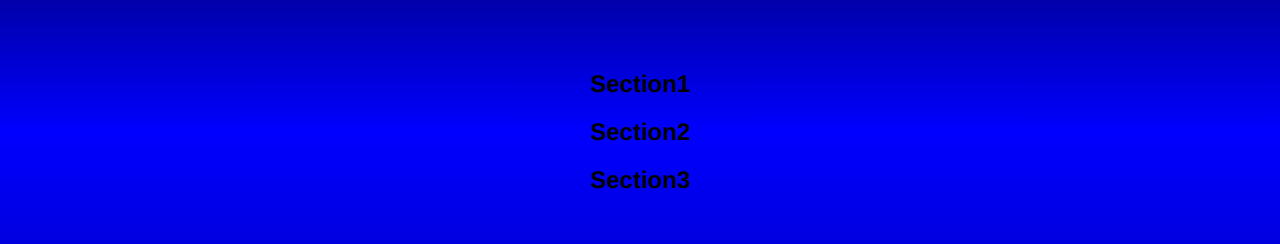
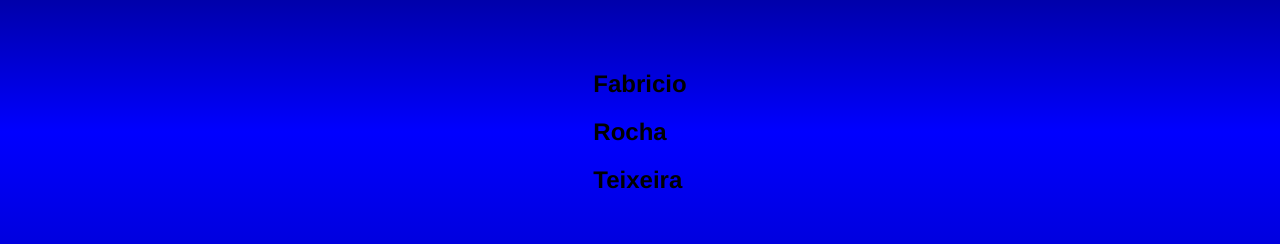
Before and after one commit to FabricioOnnil/Champions23, a website: page resultadoGeral.html in a window 1280 px wide. Shown: the part 268-512 px from the top of the page. Drawn offline with Linux system fonts and the light colour scheme.

Commit message:
07janeiro

```diff
--- a/resultadoGeral.html
+++ b/resultadoGeral.html
@@ -1,5 +1,6 @@
 <!DOCTYPE html>
 <html lang="en">
+
 <head>
     <meta charset="UTF-8">
     <meta name="viewport" content="width=device-width, initial-scale=1.0">
@@ -10,11 +11,19 @@
 
     </style>
 </head>
+
 <body>
     <main>
-        <section><h1>Section1</h1></section>
-        <section><h1>Section2</h1></section>
-        <section><h1>Section3</h1></section>
+        <section>
+            <h1>Fabricio</h1>
+        </section>
+        <section>
+            <h1>Rocha</h1>
+        </section>
+        <section>
+            <h1>Teixeira</h1>
+        </section>
     </main>
 </body>
+
 </html>
```
Also changed, not shown: home.html (+1 -1 lines).
